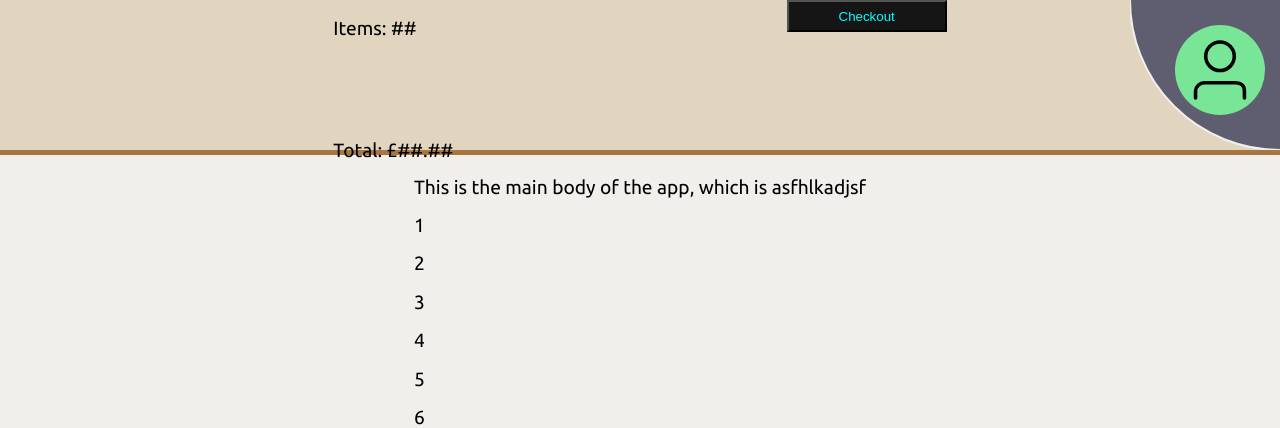
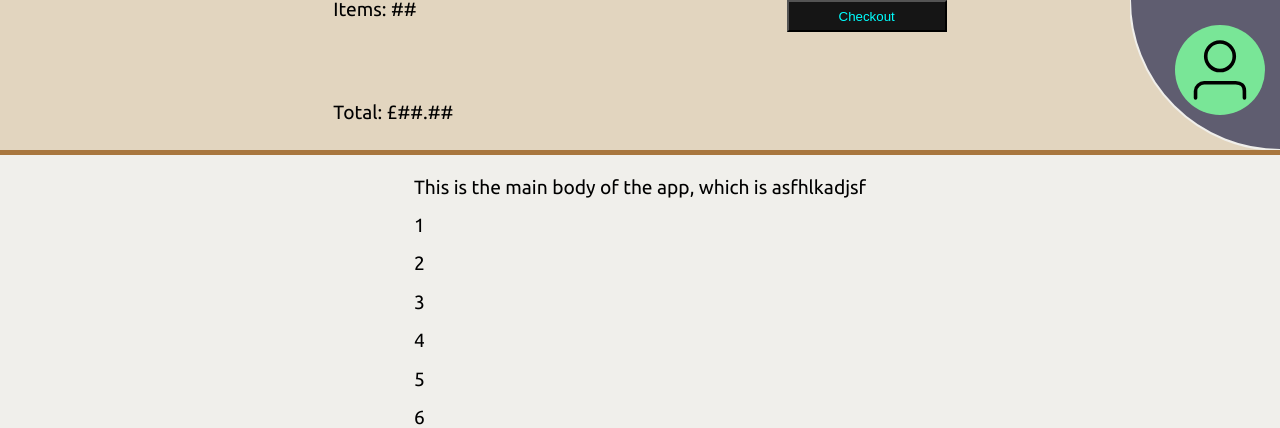
Before and after one commit to harrytallon/beannbrew-html, a Flask app: template templates/food-menu.html in a window 1280 px wide. Shown: the top 428 px of the page. Run offline with Flask 3, Linux system fonts and the light colour scheme; the template is opened without the code that fills it, so the values that code supplies are empty; some libraries are stand-ins or nearby versions.

Commit message:
Update style.css

```diff
--- a/static/style.css
+++ b/static/style.css
@@ -201,12 +201,14 @@ body {
     display: flex;
     align-items: centre;
     height: 75px;
+    margin: 0px;
 }
 
 #basketTotalCost {
     display: flex;
     align-items: center;
     height: 75px;
+    margin: 0px;
 }
 
 #checkoutButton {
```
